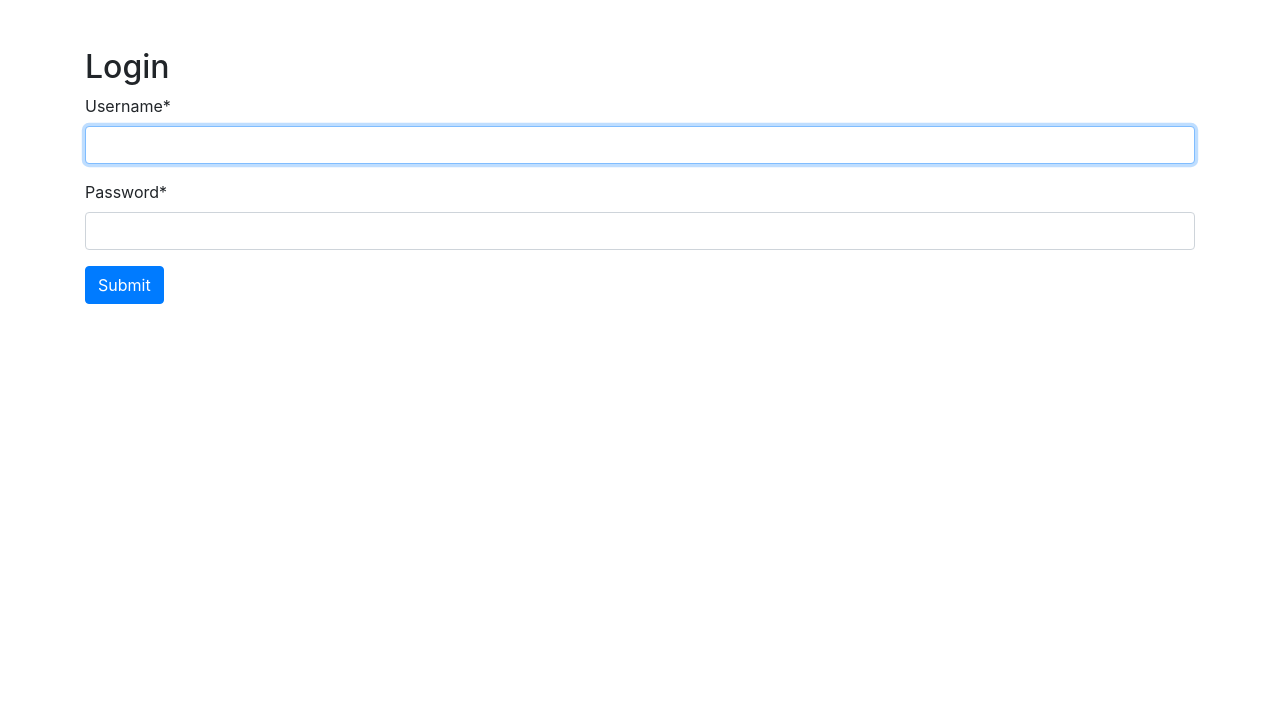
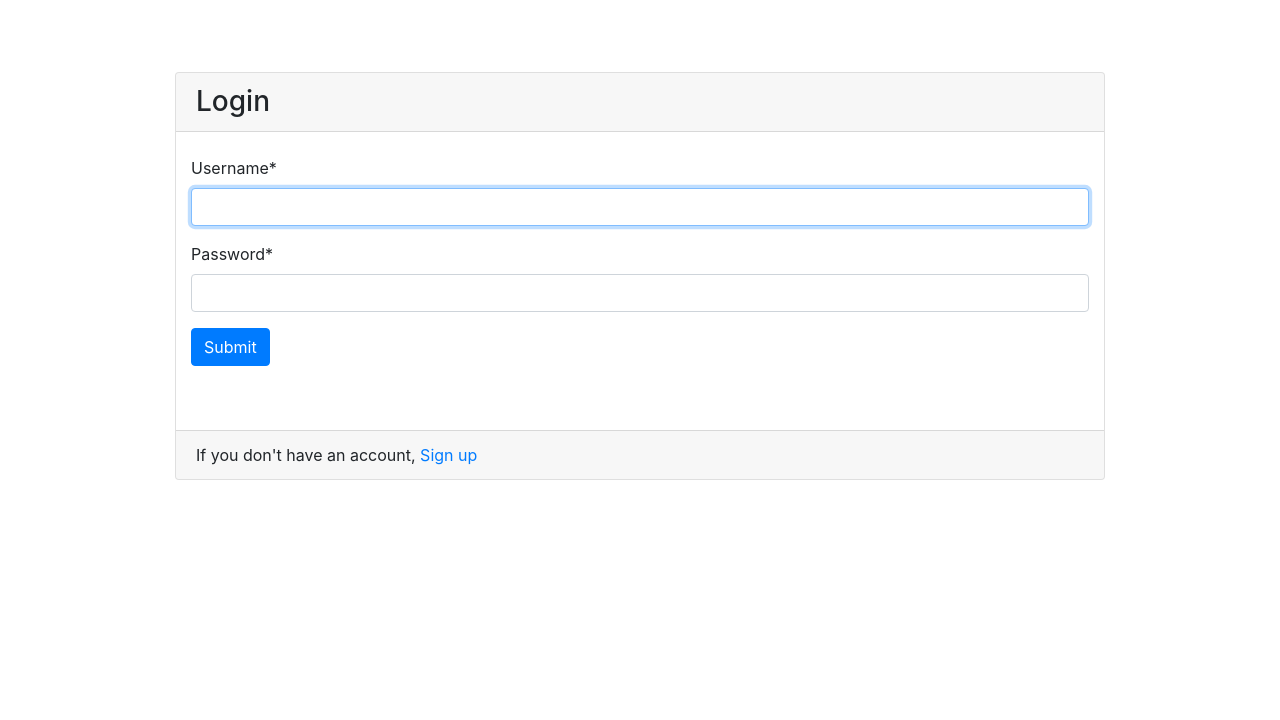
Before and after one commit to Code-Institute-Submissions/bmcdonald2000-crypto-tracker_AugResub, a Django app: page /Templates/login.html in a window 1280 px wide. Shown: the part 56-776 px from the top of the page. Run offline with Django 4.2, Linux system fonts and the light colour scheme; some libraries are stand-ins or nearby versions.

Commit message:
Add: card to form

```diff
--- a/Templates/login.html
+++ b/Templates/login.html
@@ -6,9 +6,15 @@
 {% load crispy_forms_tags %}
 {% block content %}
 
- <!-- sets container padding-->
-   <div class="container py-5">
-       <h2>Login</h2>
+
+<br><br><br>
+<div class="container w-75">
+    <div class="card">
+            <h3 class="card-header">
+                Login
+            </h3>
+            <br>
+            <div class="container">
                 <!-- form data is posted to the database -->
                 <form action="" method="POST">
                     <!-- CSRF token prevents CSRF attacks -->
@@ -24,5 +30,9 @@
                 <button type="submit" class="btn btn-primary">Submit</button>
                 </form>
             </div>
+            <br><br>
+                <div class="card-footer">If you don't have an account, <a href="/Templates/registration.html">Sign up</a></div>
+    </div>
+</div>
 
 {% endblock %}
```
Also changed, not shown: Templates/registration.html (+12 -3 lines). Lines whose indentation alone changed are shown as unchanged.
